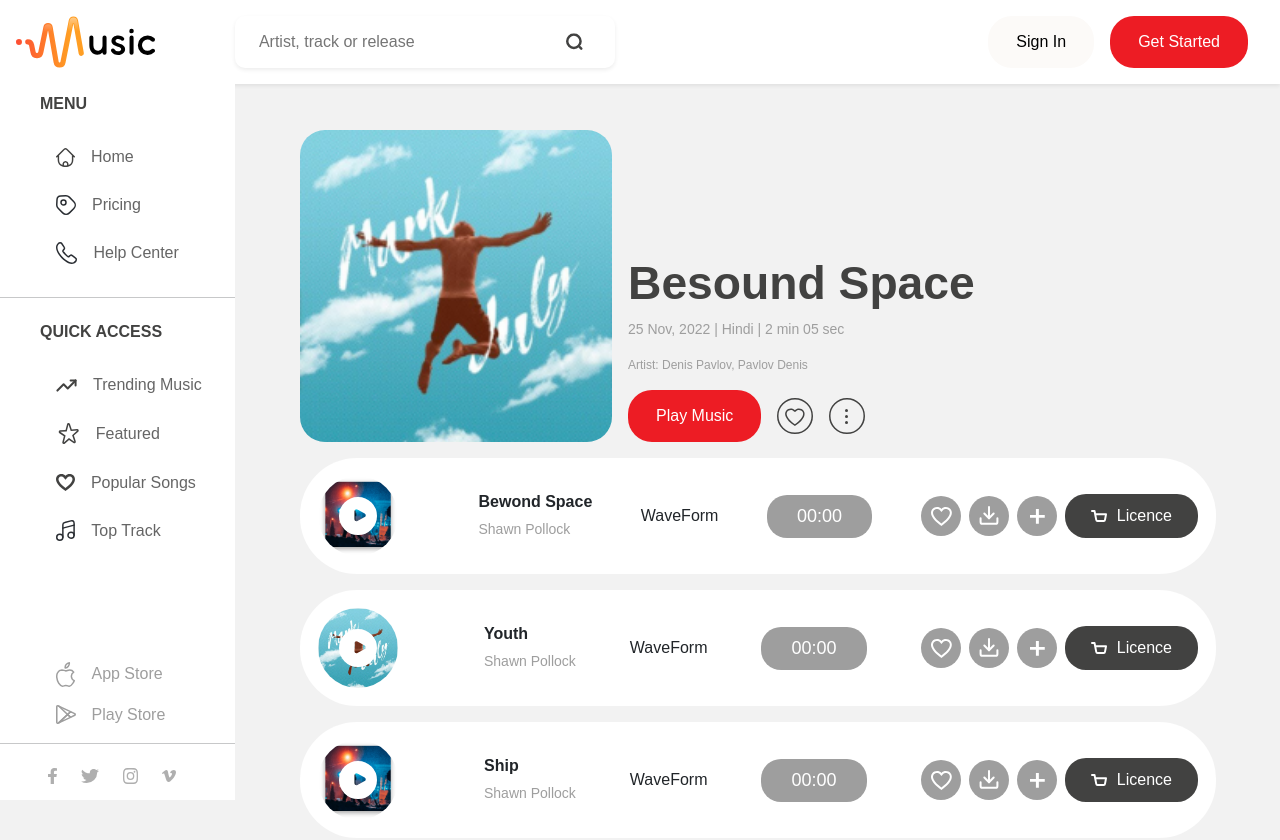
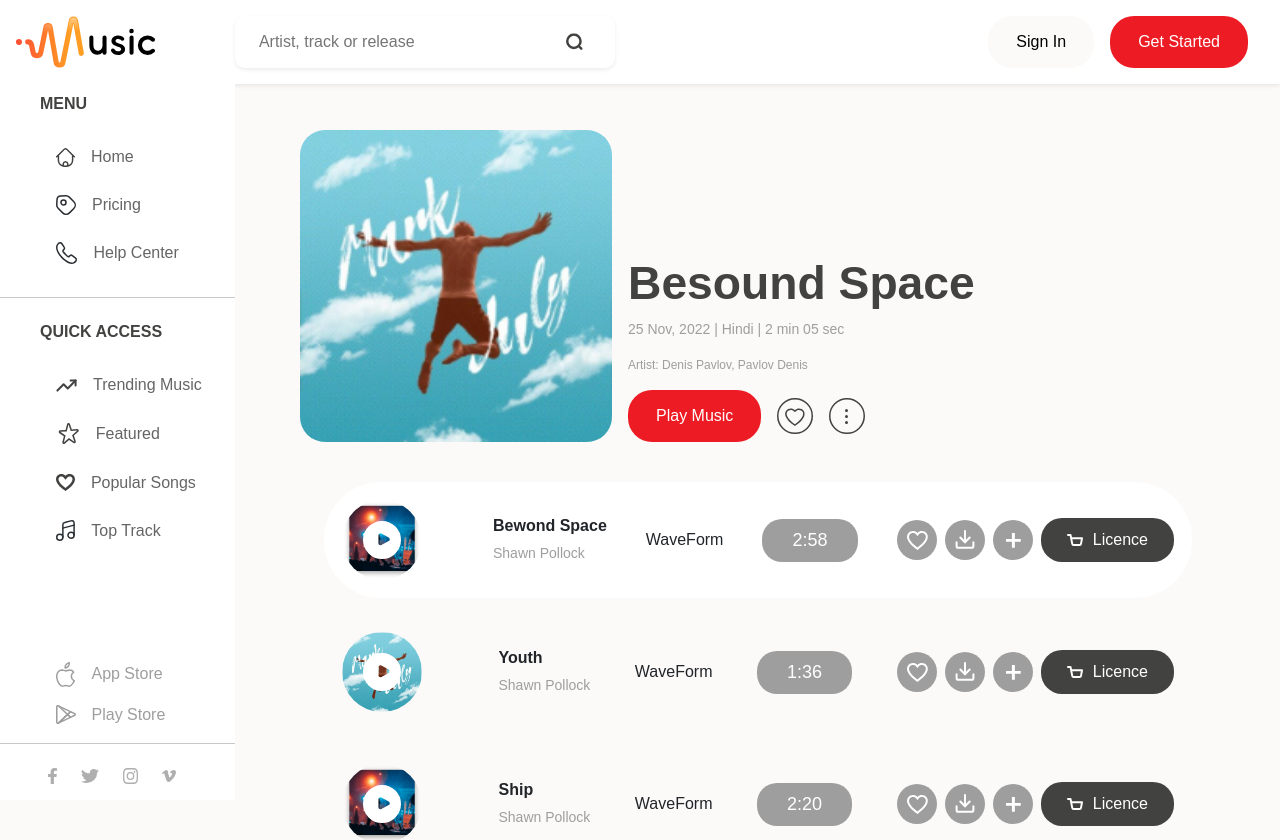
Before and after one commit to Hushibul/music-ai-client, a React (Vite) app: page /category/1 in a window 1280 px wide. Shown: the top 840 px of the page. Built offline with nearby package versions, Linux system fonts and the light colour scheme.

Commit message:
changes on audio player and audio card

```diff
--- a/src/assets/constants/constants.ts
+++ b/src/assets/constants/constants.ts
@@ -1044,30 +1044,7 @@ export const support: INavMenu[] = [
   },
 ];
 
-export const audioPlayers: IPlayers[] = [
-  {
-    id: 1,
-    title: "Boundless Space",
-    artist: "Denis Pavlov",
-    image: musicOne,
-    duration: "2: 30",
-  },
-  {
-    id: 2,
-    title: "Fearless",
-    artist: "Jhon Walker",
-    image: MuFive,
-    duration: "2: 13",
-  },
-  {
-    id: 3,
-    title: "Flying With You",
-    artist: "Denis Pavlov",
-    image: MuNine,
-    duration: "2: 30",
-  },
-];
-
+//MY MUSICS
 export const MusicPlayers = [
   {
     id: 1,
@@ -1075,6 +1052,7 @@ export const MusicPlayers = [
     music: PlayMusicOne,
     artist: "Shawn Pollock",
     imgage: musicThree,
+    duration: "2:58",
   },
   {
     id: 2,
@@ -1082,6 +1060,7 @@ export const MusicPlayers = [
     music: PlayMusicTwo,
     artist: "Shawn Pollock",
     imgage: musicOne,
+    duration: "1:36",
   },
   {
     id: 3,
@@ -1089,6 +1068,7 @@ export const MusicPlayers = [
     music: PlayMusicThree,
     artist: "Shawn Pollock",
     imgage: musicThree,
+    duration: "2:20",
   },
   {
     id: 4,
@@ -1096,5 +1076,6 @@ export const MusicPlayers = [
     music: PlayMusicFour,
     artist: "Shawn Pollock",
     imgage: musicOne,
+    duration: "3:10",
   },
 ];
--- a/src/assets/sass/_base.scss
+++ b/src/assets/sass/_base.scss
@@ -21,7 +21,7 @@
 
 body {
   font-family: "Adobe Clean", sans-serif;
-  background-color: $hoveredColor;
+  background-color: $bodyBg;
 }
 
 .sideNavbar {
--- a/src/assets/sass/_variables.scss
+++ b/src/assets/sass/_variables.scss
@@ -1,5 +1,6 @@
 $black: #000000;
 $white: #ffffff;
+$bodyBg: #fcfaf8;
 $hoveredColor: #f2f2f2;
 $darkText: #191919;
 $lightText: #9e9e9e;
--- a/src/components/Cards/MusicCard.module.scss
+++ b/src/components/Cards/MusicCard.module.scss
@@ -2,11 +2,15 @@
 @import "../../assets/sass/mixins";
 
 .musicCard {
-  background-color: $white;
+  background-color: transparent;
   padding: 1.125rem;
   border-radius: 57px;
   max-width: 100%;
   margin-bottom: 1rem;
+
+  &:hover {
+    background-color: $white;
+  }
 
   &__musicIcon {
     width: 5rem;
@@ -91,3 +95,7 @@
     }
   }
 }
+
+.activeTrack {
+  background-color: $white;
+}
--- a/src/components/Cards/MusicCard.tsx
+++ b/src/components/Cards/MusicCard.tsx
@@ -1,4 +1,11 @@
+import { useContext, useRef, useState } from "react";
+import WaveForm from "../player/WaveForm";
+import { AudioContext } from "../../context/AudioContext";
+
+//== Styles
 import Styles from "./MusicCard.module.scss";
+
+//== Icons
 import PlayButton from "../../assets/images/icons/play.svg";
 import PauseButton from "../../assets/images/icons/pause.svg";
 import FavoriteButton from "../../assets/images/icons/favoriteGray.svg";
@@ -6,47 +13,44 @@ import DownloadButton from "../../assets/images/icons/downloadGray.svg";
 import AddButton from "../../assets/images/icons/plusGray.svg";
 import CardIcon from "../../assets/images/icons/cartMusic.svg";
 
-import { useContext, useRef, useState } from "react";
-import WaveForm from "../player/WaveForm";
-import { AudioContext } from "../../context/AudioContext";
-
-interface IMusicCard {
+type IMusicCard = {
   index: number;
   title: string;
   artist: string;
   image: string;
-  music: any;
-}
+  music: string;
+  activeIndex: number;
+  duration: string;
+  handleActiveTrack: (itemIndex: number) => void;
+};
 
-const MusicCard = ({ index, title, artist, image, music }: IMusicCard) => {
-  const { isPlaying, setIsPlaying, duration, setMusicData, setIsVisible } =
+const MusicCard = (props: IMusicCard) => {
+  const {
+    index,
+    title,
+    artist,
+    image,
+    music,
+    duration,
+    activeIndex,
+    handleActiveTrack,
+  } = props;
+  const { isPlaying, setIsPlaying, setMusicData, setIsVisible } =
     useContext(AudioContext);
-
-  const audioPlayer = useRef<HTMLAudioElement | null>(new Audio());
 
   const togglePlayPause = () => {
     const prevValue = isPlaying;
     setIsPlaying(!prevValue);
-    if (!prevValue) {
-      if (audioPlayer.current !== null) audioPlayer.current.play();
-    } else {
-      if (audioPlayer.current !== null) audioPlayer.current.pause();
-    }
-    setMusicData({ title, artist, image, music });
+    setMusicData({ title, image, artist, music });
     setIsVisible(true);
-  };
-
-  const calculateTime = (secs: number) => {
-    const minutes = Math.floor(secs / 60);
-    const returnedMinutes = minutes < 10 ? `0${minutes}` : `${minutes}`;
-    const seconds = Math.floor(secs % 60);
-    const returnedSeconds = seconds < 10 ? `0${seconds}` : `${seconds}`;
-    return `${returnedMinutes}:${returnedSeconds}`;
   };
 
   return (
     <div
-      className={`${Styles.musicCard} d-flex align-items-center justify-content-between`}
+      className={`${Styles.musicCard} ${
+        activeIndex === index && Styles.activeTrack
+      } d-flex align-items-center justify-content-between`}
+      onClick={() => handleActiveTrack(index)}
     >
       <div className={Styles.musicCard__musicIcon}>
         <img className="img-fluid" src={image} alt={title} />
@@ -59,7 +63,7 @@ const MusicCard = ({ index, title, artist, image, music }: IMusicCard) => {
         />
       </div>
 
-      <div className={`${Styles.musicCard__desc} `}>
+      <div className={`${Styles.musicCard__desc}`}>
         <h3 className="text-normal fw-bold text-dark">{title}</h3>
         <p className="text-medium">{artist}</p>
       </div>
@@ -67,7 +71,7 @@ const MusicCard = ({ index, title, artist, image, music }: IMusicCard) => {
       <WaveForm />
 
       <div className={`d-none d-xl-block ${Styles.musicCard__duration}`}>
-        <span>{calculateTime(duration)}</span>
+        <span>{duration}</span>
       </div>
 
       <div
@@ -82,8 +86,6 @@ const MusicCard = ({ index, title, artist, image, music }: IMusicCard) => {
           Licence
         </button>
       </div>
-
-      <audio onLoadedMetadata={duration} ref={audioPlayer} src={music}></audio>
     </div>
   );
 };
--- a/src/components/player/AudioPlayer.tsx
+++ b/src/components/player/AudioPlayer.tsx
@@ -1,4 +1,4 @@
-import PlayMusic from "../../assets/musics/Four.mp3";
+// import PlayMusic from "../../assets/musics/Four.mp3";
 
 import Styles from "./AudioPlayer.module.scss";
 
@@ -38,9 +38,9 @@ const AudioPlayer = () => {
     const prevValue = isPlaying;
     setIsPlaying(!prevValue);
     if (!prevValue) {
-      if (audioPlayer.current !== null) audioPlayer.current.play();
+      audioPlayer.current.play();
     } else {
-      if (audioPlayer.current !== null) audioPlayer.current.pause();
+      audioPlayer.current.pause();
     }
   };
 
@@ -87,7 +87,7 @@ const AudioPlayer = () => {
       />
 
       <div className={Styles.audioPlayer__desc}>
-        <h4 className="">{musicData.title}</h4>
+        <h4>{musicData.title}</h4>
         <p>By {musicData.artist}</p>
       </div>
 
@@ -158,7 +158,7 @@ const AudioPlayer = () => {
         preload="metadata"
         onLoadedMetadata={() => setDuration(audioPlayer.current.duration)}
         src={musicData.music}
-      ></audio>
+      />
     </div>
   );
 };
--- a/src/pages/Category.tsx
+++ b/src/pages/Category.tsx
@@ -4,9 +4,14 @@ import MusicArtist from "../assets/images/others/artistFour.png";
 import MusicCard from "../components/cards/MusicCard";
 
 import { MusicPlayers } from "../assets/constants/constants";
-import { Fragment } from "react";
+import { Fragment, useState } from "react";
 
 const Category = () => {
+  const [activeIndex, setActiveIndex] = useState<any>(0);
+  const handleActiveTrack = (itemIndex: number) => {
+    setActiveIndex(itemIndex);
+  };
+
   return (
     <>
       <MusicHeading
@@ -20,6 +25,7 @@ const Category = () => {
 
       {/* <AudioPlayer /> */}
 
+      <div style={{ backgroundColor: "f2f2f2" }} className="p-4 rounded-3">
         {MusicPlayers.map((item, index) => (
           <Fragment key={item.id}>
             <MusicCard
@@ -28,9 +34,13 @@ const Category = () => {
               image={item.imgage}
               artist={item.artist}
               music={item.music}
+              activeIndex={activeIndex}
+              duration={item.duration}
+              handleActiveTrack={handleActiveTrack}
             />
           </Fragment>
         ))}
+      </div>
     </>
   );
 };
```
Lines whose indentation alone changed are shown as unchanged.
